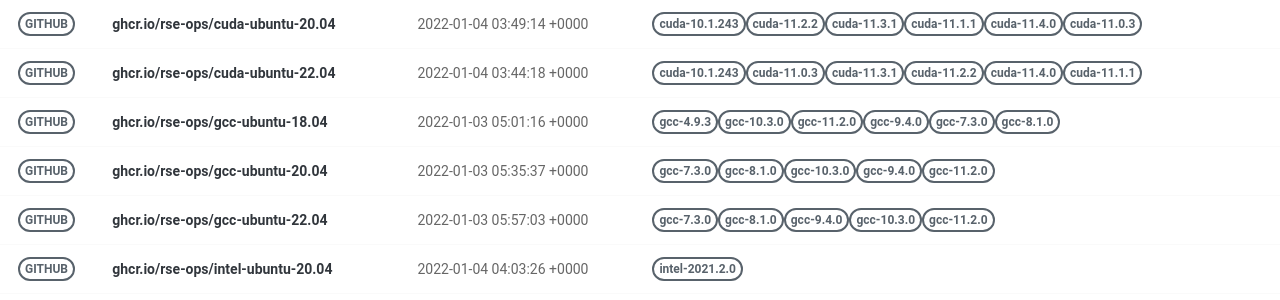
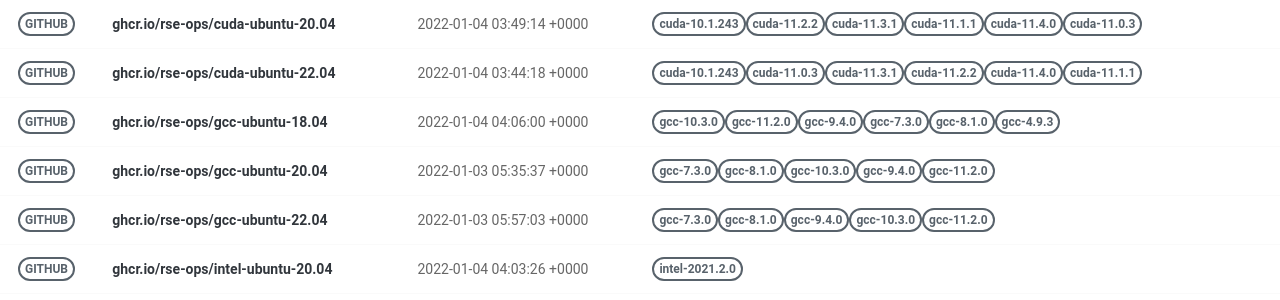
Before and after one commit to rse-ops/docker-images, a Jekyll site: the page built from pages/index.md, in a window 1280 px wide. Shown: the part 277-577 px from the top of the page. Built offline with Jekyll 4.4.1, drawn with Linux system fonts in a browser that asks for light colours; nearby versions of some CDN libraries.

Commit message:
Automated push to update library 2022-01-04

```diff
--- a/_library/ghcr.io-rse-ops-gcc-ubuntu-18.04.md
+++ b/_library/ghcr.io-rse-ops-gcc-ubuntu-18.04.md
@@ -1,14 +1,11 @@
 ---
 layout: container
 name: ghcr.io/rse-ops/gcc-ubuntu-18.04
-updated_at: 2022-01-03 05:01:16.430754
+updated_at: 2022-01-04 04:06:00.070633
 
 
 container_url: https://github.com/orgs/rse-ops/packages/container/package/gcc-ubuntu-18.04
 versions:
- - tag: gcc-4.9.3
-   dockerfile: https://github.com/rse-ops/docker-images/blob/main/ubuntu/gcc/Dockerfile
-   manifest: https://crane.ggcr.dev/manifest/ghcr.io/rse-ops/gcc-ubuntu-18.04:gcc-4.9.3
  - tag: gcc-10.3.0
    dockerfile: https://github.com/rse-ops/docker-images/blob/main/ubuntu/gcc/Dockerfile
    manifest: https://crane.ggcr.dev/manifest/ghcr.io/rse-ops/gcc-ubuntu-18.04:gcc-10.3.0
```
Also changed, not shown: other parts of _library/ghcr.io-rse-ops-gcc-ubuntu-18.04.md (+3 -0 lines).
